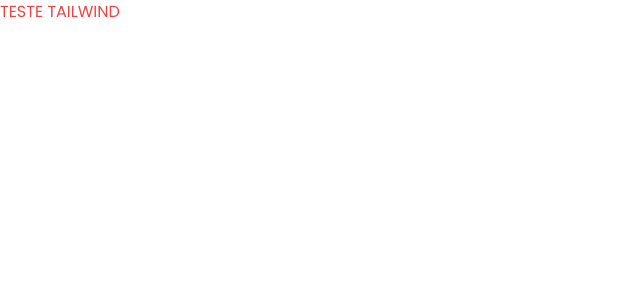
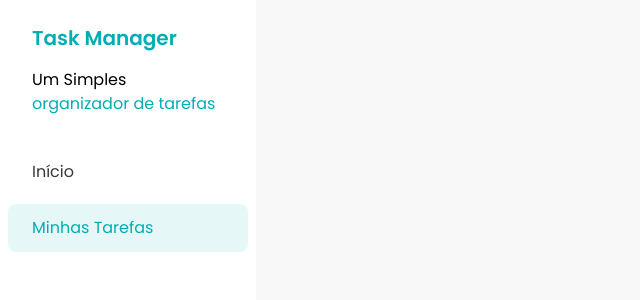
Before and after one commit to JoaoMeisterI/Task-Manager, a React (Vite) app: page / in a window 1280 px wide. Shown: the top 300 px of the page, without its empty margins (0-640 px from the left). Built offline with nearby package versions, Linux system fonts and the light colour scheme.

Commit message:
feat: add Sidebar and SidebarButton component

```diff
--- a/package.json
+++ b/package.json
@@ -30,6 +30,7 @@
     "husky": "^9.1.7",
     "postcss": "^8.4.38",
     "prettier": "^3.6.2",
+    "prettier-plugin-tailwindcss": "^0.6.5",
     "tailwindcss": "^3.4.4",
     "vite": "^5.2.0"
   }
--- a/src/App.jsx
+++ b/src/App.jsx
@@ -1,7 +1,9 @@
+import Sidebar from "./components/Sidebar"
+
 function App() {
   return (
     <div>
-      <h1 className="text-red-500">TESTE TAILWIND</h1>
+      <Sidebar></Sidebar>
     </div>
   )
 }
--- /dev/null
+++ b/src/components/Sidebar.jsx
@@ -0,0 +1,22 @@
+import SidebarButton from "./SidebarButton"
+
+const Sidebar = () => {
+  return (
+    <div className="h-screen w-64 bg-white">
+      <div className="space-y-4 px-8 py-6">
+        <h1 className="text-xl font-semibold text-[#00ADB5]">Task Manager</h1>
+        <p>
+          Um Simples{" "}
+          <span className="text-[#00ADB5]">organizador de tarefas</span>
+        </p>
+      </div>
+
+      <div className="flex flex-col gap-2 p-2">
+        <SidebarButton variant="unselected">Início</SidebarButton>
+        <SidebarButton variant="selected">Minhas Tarefas</SidebarButton>
+      </div>
+    </div>
+  )
+}
+
+export default Sidebar
--- /dev/null
+++ b/src/components/SidebarButton.jsx
@@ -0,0 +1,26 @@
+import PropTypes from "prop-types"
+
+const SidebarButton = ({ children, variant }) => {
+  const getVariantClasses = () => {
+    if (variant === "unselected") {
+      return "text-[#35383E]"
+    }
+
+    if (variant === "selected") {
+      return "rounded-lg bg-[#E6F7F8] text-[#00ADB5]"
+    }
+  }
+
+  return (
+    <a href="#" className={`px-6 py-3 ${getVariantClasses()}`}>
+      {children}
+    </a>
+  )
+}
+
+SidebarButton.propTypes = {
+  children: PropTypes.node.isRequired,
+  variant: PropTypes.oneOf(["selected", "unselected"]).isRequired,
+}
+
+export default SidebarButton
--- a/src/index.css
+++ b/src/index.css
@@ -129,8 +129,10 @@
     font-style: italic;
   }
 
+
   body{
-    font-family: "Poppins",sans-serif;
+    /* Aplicando cor global */
+    @apply bg-[#f8f8f8]
   }
 
 }
```
Also changed, not shown: 2 other files (tests, documents, lock files or other folders).
